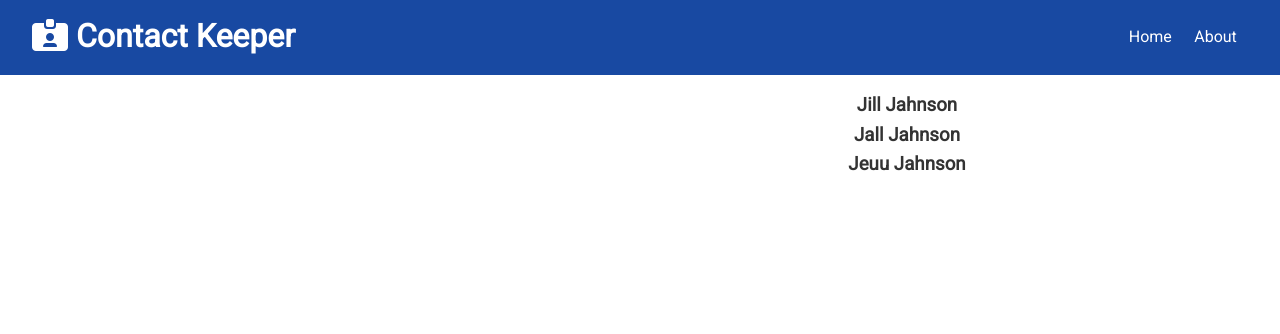
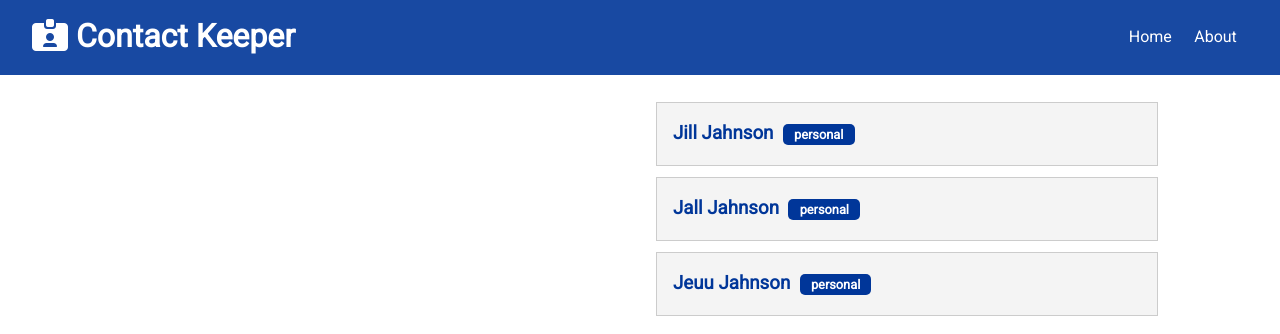
Before and after one commit to WilsonNet/contactkeeper, a React (Create React App) app in the folder client/: page / in a window 1280 px wide. Shown: the top 334 px of the page. Built offline with nearby package versions, Linux system fonts and the light colour scheme.

Commit message:
Receiving Contact item props

```diff
--- a/client/src/components/contacts/ContactItem.js
+++ b/client/src/components/contacts/ContactItem.js
@@ -1,7 +1,7 @@
 import React from 'react';
 import PropTypes from 'prop-types';
 
-const ContactItem = ({ contacts }) => {
+const ContactItem = ({contact}) => {
   const { id, name, email, phone, type } = contact;
 
   return (
@@ -21,8 +21,6 @@
   );
 };
 
-ContactItem.propTypes = {
-  contacts: PropTypes.object.isRequired,
-};
+
 
 export default ContactItem;
--- a/client/src/components/contacts/Contacts.js
+++ b/client/src/components/contacts/Contacts.js
@@ -1,5 +1,6 @@
 import React, { Fragment, useContext } from 'react';
 import ContactContext from '../../context/contact/contactContext';
+import ContactItem from './ContactItem';
 
 const Contacts = () => {
   const contactContext = useContext(ContactContext);
@@ -7,7 +8,7 @@
   return (
     <Fragment>
       {contacts.map(contact => (
-        <h3>{contact.name}</h3>
+        <ContactItem key={contact.id} contact={contact} />
       ))}
     </Fragment>
   );
```
